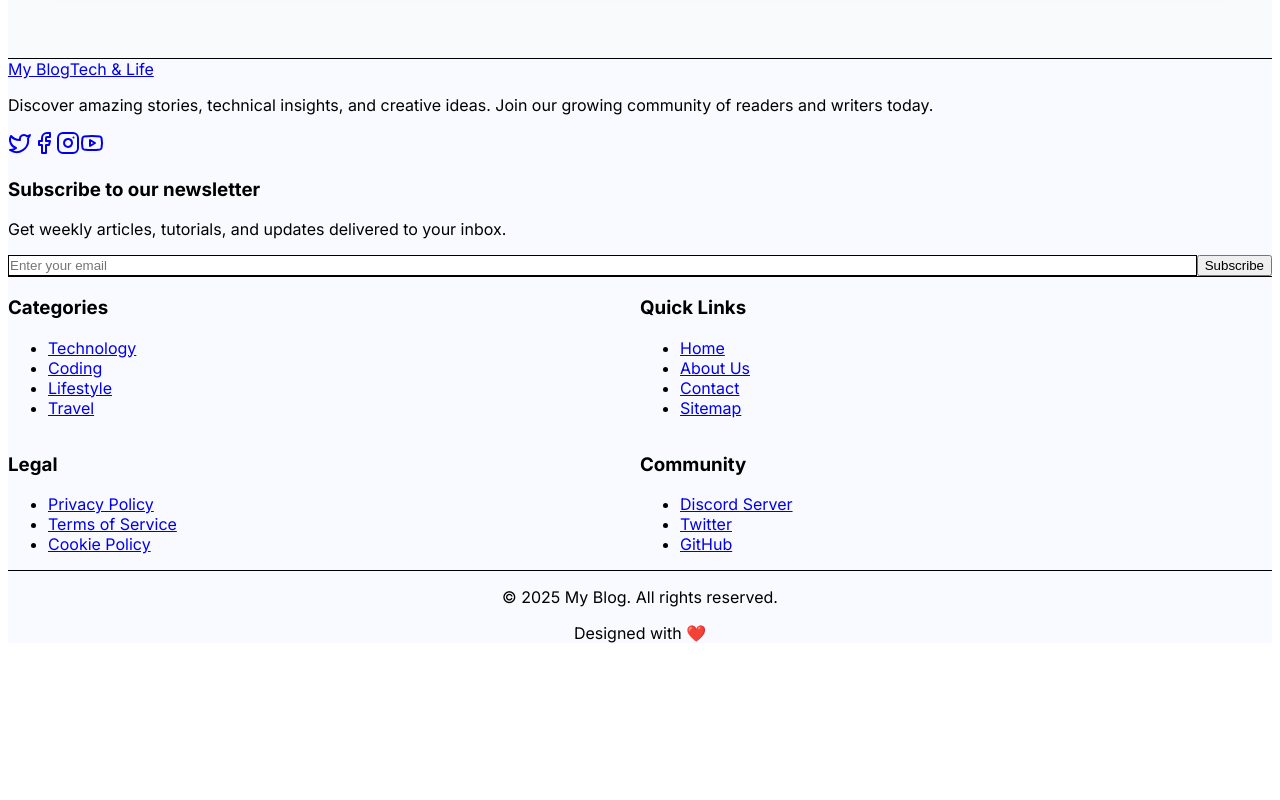
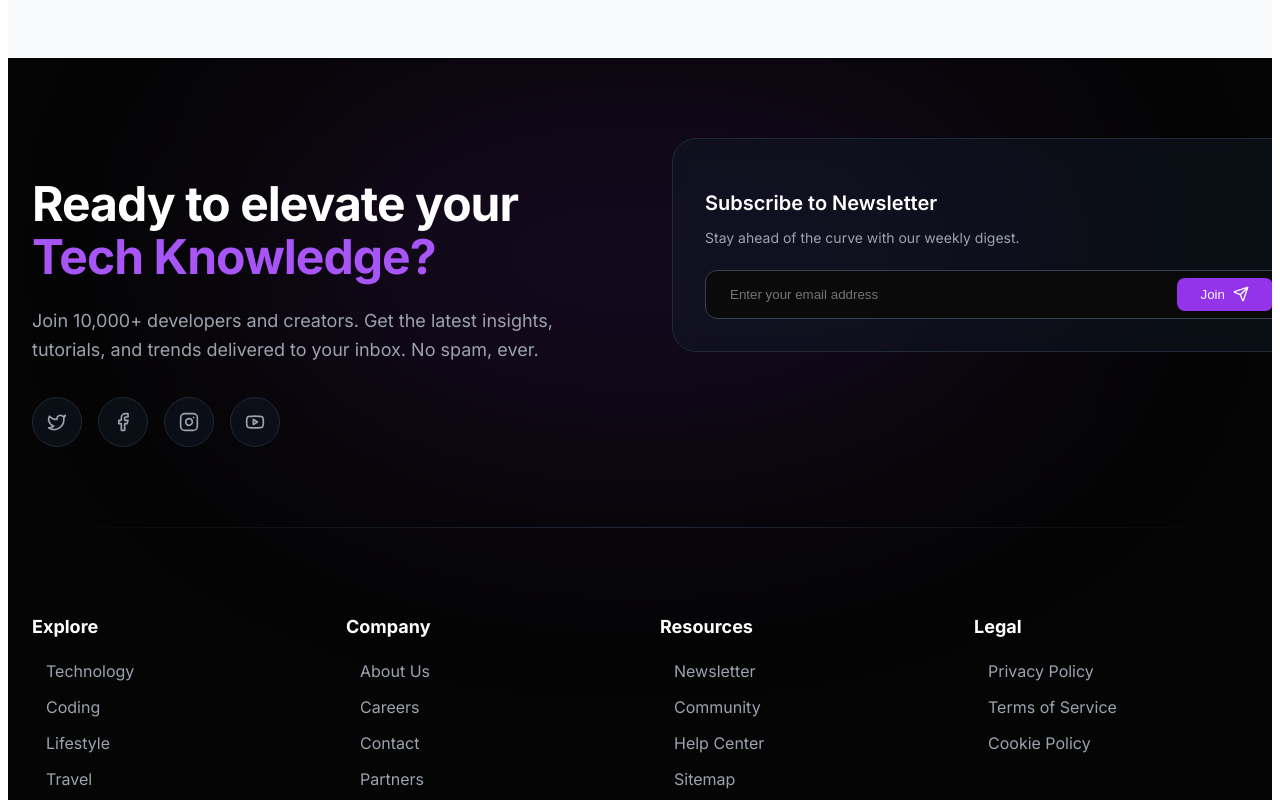
Before and after one commit to 2027cse55uttam-beep/Next_js_blog_roy, a Next.js app in the folder frontend/: page / in a window 1280 px wide. Shown: the part 1080-1880 px from the top of the page. Before the commit the page ends 1731 px from the top, so only its background shows below. Built offline with nearby package versions, Linux system fonts and the light colour scheme; no server answers.

Commit message:
Added premium Footer with CSS modules and animations

```diff
--- a/frontend/src/app/components/Footer.tsx
+++ b/frontend/src/app/components/Footer.tsx
@@ -1,165 +1,135 @@
 'use client';
 
 import Link from 'next/link';
-import { Facebook, Twitter, Instagram, Youtube } from 'lucide-react'; // Icons import
+import { Facebook, Twitter, Instagram, Youtube, Send } from 'lucide-react';
+import styles from './footer.module.css';
 
 export default function Footer() {
   const currentYear = new Date().getFullYear();
 
   return (
-    <footer className="relative bg-[#f9faff] overflow-hidden border-t border-gray-200">
-      <div className="mx-auto max-w-7xl px-4 sm:px-6 lg:px-8">
+    <footer className={styles.footer}>
 
-        {/* Top Section: Brand & Newsletter */}
-        <div className="grid grid-cols-1 gap-8 border-b border-gray-900/10 py-12 md:grid-cols-2 lg:py-16">
+      {/* Background Gradient Blob */}
+      <div className={styles.gradientBlob} />
 
-          {/* Brand & Description */}
-          <div>
-            <div className="flex items-center">
-              <Link href="/" className="flex items-center">
-                <span className="text-xl font-bold text-purple-600">My Blog</span>
-                <span className="ml-2 rounded-full bg-purple-100 px-2 py-0.5 text-xs font-medium text-purple-600">
-                  Tech & Life
-                </span>
-              </Link>
-            </div>
-            <p className="mt-4 max-w-md text-base text-gray-600">
-              Discover amazing stories, technical insights, and creative ideas.
-              Join our growing community of readers and writers today.
+      <div className={styles.container}>
+
+        {/* --- Top Section: CTA & Newsletter --- */}
+        <div className={styles.topSection}>
+
+          {/* Brand Promise */}
+          <div style={{ maxWidth: '36rem' }}>
+            <h2 className={styles.heading}>
+              Ready to elevate your <br />
+              <span className={styles.highlight}>Tech Knowledge?</span>
+            </h2>
+            <p className={styles.subHeading}>
+              Join 10,000+ developers and creators. Get the latest insights, tutorials, and trends delivered to your inbox. No spam, ever.
             </p>
 
-            {/* Social Icons */}
-            <div className="mt-6 flex space-x-6">
-              <a href="#" className="text-gray-500 hover:text-purple-600 transition">
-                <span className="sr-only">Twitter</span>
-                <Twitter className="h-6 w-6" />
+            {/* Socials */}
+            <div className={styles.socialWrapper}>
+              {[Twitter, Facebook, Instagram, Youtube].map((Icon, idx) => (
+                <a key={idx} href="#" className={styles.socialIcon}>
+                  <Icon size={20} />
                 </a>
-              <a href="#" className="text-gray-500 hover:text-purple-600 transition">
-                <span className="sr-only">Facebook</span>
-                <Facebook className="h-6 w-6" />
-              </a>
-              <a href="#" className="text-gray-500 hover:text-purple-600 transition">
-                <span className="sr-only">Instagram</span>
-                <Instagram className="h-6 w-6" />
-              </a>
-              <a href="#" className="text-gray-500 hover:text-purple-600 transition">
-                <span className="sr-only">YouTube</span>
-                <Youtube className="h-6 w-6" />
-              </a>
+              ))}
             </div>
           </div>
 
-          {/* Newsletter Form */}
-          <div className="md:ml-auto md:max-w-md w-full">
-            <h3 className="text-sm font-semibold text-gray-900">Subscribe to our newsletter</h3>
-            <p className="mt-2 text-sm text-gray-600">
-              Get weekly articles, tutorials, and updates delivered to your inbox.
-            </p>
-            <form className="mt-4" onSubmit={(e) => e.preventDefault()}>
-              <div className="flex gap-x-3">
-                <label htmlFor="email-address" className="sr-only">Email address</label>
+          {/* Newsletter Input */}
+          <div className={styles.newsletterBox}>
+            <h3 className={styles.boxTitle}>Subscribe to Newsletter</h3>
+            <p className={styles.boxDesc}>Stay ahead of the curve with our weekly digest.</p>
+
+            <form onSubmit={(e) => e.preventDefault()} className={styles.form}>
               <input
-                  id="email-address"
                 type="email"
-                  required
-                  className="min-w-0 flex-auto rounded-lg border-0 bg-white px-3.5 py-2 text-gray-900 shadow-sm ring-1 ring-inset ring-gray-300 focus:ring-2 focus:ring-inset focus:ring-purple-600 sm:text-sm sm:leading-6"
-                  placeholder="Enter your email"
+                placeholder="Enter your email address"
+                className={styles.input}
               />
-                <button
-                  type="submit"
-                  className="flex-none rounded-lg bg-purple-600 px-3.5 py-2.5 text-sm font-semibold text-white shadow-sm hover:bg-purple-500 focus-visible:outline focus-visible:outline-2 focus-visible:outline-offset-2 focus-visible:outline-purple-600 transition"
-                >
-                  Subscribe
+              <button type="submit" className={styles.subscribeBtn}>
+                Join <Send size={16} />
               </button>
-              </div>
             </form>
           </div>
         </div>
 
-        {/* Links Grid */}
-        <div className="grid grid-cols-2 gap-8 py-12 sm:grid-cols-3 md:grid-cols-4 lg:py-16">
+        {/* --- Divider --- */}
+        <div className={styles.divider} />
 
-          {/* Column 1: Categories */}
-          <div>
-            <h3 className="text-sm font-semibold text-gray-900">Categories</h3>
-            <ul role="list" className="mt-6 space-y-4">
-              <li>
-                <Link href="/category/technology" className="text-sm text-gray-600 hover:text-purple-600 transition">Technology</Link>
+        {/* --- Links Grid --- */}
+        <div className={styles.linksGrid}>
+          {[
+            {
+              title: "Explore",
+              links: [
+                { name: "Technology", href: "/category/technology" },
+                { name: "Coding", href: "/category/coding" },
+                { name: "Lifestyle", href: "/category/lifestyle" },
+                { name: "Travel", href: "/category/travel" },
+              ]
+            },
+            {
+              title: "Company",
+              links: [
+                { name: "About Us", href: "/about" },
+                { name: "Careers", href: "#" },
+                { name: "Contact", href: "/contact" },
+                { name: "Partners", href: "#" },
+              ]
+            },
+            {
+              title: "Resources",
+              links: [
+                { name: "Newsletter", href: "#" },
+                { name: "Community", href: "#" },
+                { name: "Help Center", href: "#" },
+                { name: "Sitemap", href: "/sitemap" },
+              ]
+            },
+            {
+              title: "Legal",
+              links: [
+                { name: "Privacy Policy", href: "/privacy" },
+                { name: "Terms of Service", href: "/terms" },
+                { name: "Cookie Policy", href: "/cookies" },
+              ]
+            }
+          ].map((column, idx) => (
+            <div key={idx}>
+              <h4 className={styles.colTitle}>{column.title}</h4>
+              <ul className={styles.linkList}>
+                {column.links.map((link, lIdx) => (
+                  <li key={lIdx}>
+                    <Link href={link.href} className={styles.linkItem}>
+                      <span className={styles.dot} />
+                      {link.name}
+                    </Link>
                   </li>
-              <li>
-                <Link href="/category/coding" className="text-sm text-gray-600 hover:text-purple-600 transition">Coding</Link>
-              </li>
-              <li>
-                <Link href="/category/lifestyle" className="text-sm text-gray-600 hover:text-purple-600 transition">Lifestyle</Link>
-              </li>
-              <li>
-                <Link href="/category/travel" className="text-sm text-gray-600 hover:text-purple-600 transition">Travel</Link>
-              </li>
+                ))}
               </ul>
             </div>
-
-          {/* Column 2: Quick Links */}
-          <div>
-            <h3 className="text-sm font-semibold text-gray-900">Quick Links</h3>
-            <ul role="list" className="mt-6 space-y-4">
-              <li>
-                <Link href="/" className="text-sm text-gray-600 hover:text-purple-600 transition">Home</Link>
-              </li>
-              <li>
-                <Link href="/about" className="text-sm text-gray-600 hover:text-purple-600 transition">About Us</Link>
-              </li>
-              <li>
-                <Link href="/contact" className="text-sm text-gray-600 hover:text-purple-600 transition">Contact</Link>
-              </li>
-              <li>
-                <Link href="/sitemap" className="text-sm text-gray-600 hover:text-purple-600 transition">Sitemap</Link>
-              </li>
-            </ul>
+          ))}
         </div>
 
-          {/* Column 3: Legal */}
-          <div>
-            <h3 className="text-sm font-semibold text-gray-900">Legal</h3>
-            <ul role="list" className="mt-6 space-y-4">
-              <li>
-                <Link href="/privacy" className="text-sm text-gray-600 hover:text-purple-600 transition">Privacy Policy</Link>
-              </li>
-              <li>
-                <Link href="/terms" className="text-sm text-gray-600 hover:text-purple-600 transition">Terms of Service</Link>
-              </li>
-              <li>
-                <Link href="/cookies" className="text-sm text-gray-600 hover:text-purple-600 transition">Cookie Policy</Link>
-              </li>
-            </ul>
+        {/* --- Bottom: Big Text & Copyright --- */}
+        <div className={styles.bottomBar}>
+          <p>&copy; {currentYear} My Blog. All rights reserved.</p>
+          <div className={styles.legalLinks}>
+            <a href="#" className={styles.legalLink}>Privacy</a>
+            <a href="#" className={styles.legalLink}>Terms</a>
+            <a href="#" className={styles.legalLink}>Cookies</a>
           </div>
-
-          {/* Column 4: Community */}
-          <div>
-            <h3 className="text-sm font-semibold text-gray-900">Community</h3>
-            <ul role="list" className="mt-6 space-y-4">
-              <li>
-                <a href="#" className="text-sm text-gray-600 hover:text-purple-600 transition">Discord Server</a>
-              </li>
-              <li>
-                <a href="#" className="text-sm text-gray-600 hover:text-purple-600 transition">Twitter</a>
-              </li>
-              <li>
-                <a href="#" className="text-sm text-gray-600 hover:text-purple-600 transition">GitHub</a>
-              </li>
-            </ul>
         </div>
       </div>
 
-        {/* Bottom Bar: Copyright */}
-        <div className="flex flex-col items-center border-t border-gray-900/10 py-8 sm:flex-row sm:justify-between">
-          <p className="text-sm text-gray-600">
-            &copy; {currentYear} My Blog. All rights reserved.
-          </p>
-          <div className="flex space-x-6 mt-4 sm:mt-0">
-             {/* Optional: Extra links or social icons repeated here */}
-             <span className="text-sm text-gray-400">Designed with ❤️</span>
-          </div>
-        </div>
+      {/* --- GIANT FOOTER TEXT --- */}
+      <div className={styles.giantTextContainer}>
+        <h1 className={styles.giantText}>
+          My Awesome Blog
+        </h1>
       </div>
     </footer>
   );
--- a/frontend/src/app/components/footer.module.css
+++ b/frontend/src/app/components/footer.module.css
@@ -1,213 +1,289 @@
-/* Footer Container */
+/* --- CONTAINER & LAYOUT --- */
 .footer {
-  background-color: #0f172a; /* Slate 900 */
-  color: #e2e8f0;
-  padding: 60px 20px 20px;
   position: relative;
+  background-color: #050505;
+  color: #ffffff;
   overflow: hidden;
-  border-top: 1px solid #1e293b;
+  padding-top: 5rem;
+  padding-bottom: 2.5rem;
+  font-family: 'Inter', sans-serif;
 }
 
 .container {
+  position: relative;
   max-width: 1280px;
   margin: 0 auto;
-  position: relative;
+  padding: 0 1.5rem;
   z-index: 10;
 }
 
-/* Grid Layout (Mobile First: 1 Column) */
-.grid {
+/* Background Blob */
+.gradientBlob {
+  position: absolute;
+  top: 0;
+  left: 50%;
+  transform: translateX(-50%);
+  width: 800px;
+  height: 400px;
+  background: rgba(88, 28, 135, 0.2); /* Purple-900 with opacity */
+  filter: blur(120px);
+  border-radius: 50%;
+  pointer-events: none;
+}
+
+/* --- TOP SECTION (CTA & NEWSLETTER) --- */
+.topSection {
   display: grid;
   grid-template-columns: 1fr;
-  gap: 40px;
-  margin-bottom: 60px;
+  gap: 3rem;
+  margin-bottom: 5rem;
+  align-items: flex-start;
 }
 
-/* Tablet: 2 Columns */
-@media (min-width: 768px) {
-  .grid {
-    grid-template-columns: repeat(2, 1fr);
+@media (min-width: 1024px) {
+  .topSection {
+    grid-template-columns: 1fr 1fr;
+    gap: 4rem;
   }
 }
 
-/* Desktop: 4 Columns (Brand bada, baaki chote) */
-@media (min-width: 1024px) {
-  .grid {
-    grid-template-columns: 1.5fr 1fr 1fr 1.5fr;
-  }
+/* Brand Promise */
+.heading {
+  font-size: 2.5rem;
+  font-weight: 700;
+  line-height: 1.1;
+  margin-bottom: 1.5rem;
+  letter-spacing: -0.02em;
 }
 
-/* Headings */
-.heading {
-  font-size: 1.25rem;
-  font-weight: 700;
-  margin-bottom: 1.5rem;
-  background: linear-gradient(to right, #60a5fa, #a78bfa);
-  -webkit-background-clip: text;
-  -webkit-text-fill-color: transparent;
-  display: inline-block;
+@media (min-width: 768px) {
+  .heading { font-size: 3rem; }
 }
 
-.text {
-  color: #94a3b8;
+.highlight {
+  color: #a855f7; /* Purple-500 */
+}
+
+.subHeading {
+  color: #9ca3af; /* Gray-400 */
+  font-size: 1.125rem;
+  margin-bottom: 2rem;
   line-height: 1.6;
-  font-size: 0.95rem;
+}
+
+/* Social Icons */
+.socialWrapper {
+  display: flex;
+  gap: 1rem;
+}
+
+.socialIcon {
+  display: flex;
+  align-items: center;
+  justify-content: center;
+  width: 3rem;
+  height: 3rem;
+  border-radius: 50%;
+  border: 1px solid #1f2937;
+  background: rgba(17, 24, 39, 0.5);
+  color: #9ca3af;
+  transition: all 0.3s ease;
+}
+
+.socialIcon:hover {
+  background: #9333ea; /* Purple-600 */
+  border-color: #9333ea;
+  color: white;
+  transform: scale(1.1);
+}
+
+/* Newsletter Box */
+.newsletterBox {
+  width: 100%;
+  background: rgba(17, 24, 39, 0.5);
+  backdrop-filter: blur(12px);
+  border: 1px solid #1f2937;
+  padding: 2rem;
+  border-radius: 1.5rem;
+}
+
+.boxTitle {
+  font-size: 1.25rem;
+  font-weight: 600;
+  margin-bottom: 0.5rem;
+}
+
+.boxDesc {
+  color: #9ca3af;
+  font-size: 0.875rem;
   margin-bottom: 1.5rem;
 }
 
-/* Links List */
-.linksList {
-  list-style: none;
-  padding: 0;
-  margin: 0;
-}
-
-.linkItem {
-  margin-bottom: 0.75rem;
-}
-
-.link {
-  text-decoration: none;
-  color: #94a3b8;
-  font-size: 0.95rem;
-  transition: all 0.3s ease;
-  display: inline-flex;
-  align-items: center;
-  gap: 8px;
-}
-
-.link:hover {
-  color: #fff;
-  transform: translateX(5px); /* Slide Effect */
-}
-
-/* Social Icons */
-.socialLinks {
-  display: flex;
-  gap: 15px;
-}
-
-.socialIcon {
-  width: 40px;
-  height: 40px;
-  background-color: #1e293b;
-  border-radius: 50%;
-  display: flex;
-  align-items: center;
-  justify-content: center;
-  color: #fff;
-  transition: all 0.3s ease;
-  border: 1px solid #334155;
-}
-
-.socialIcon:hover {
-  background-color: #3b82f6;
-  transform: translateY(-3px) rotate(10deg); /* Float & Rotate Effect */
-  box-shadow: 0 4px 12px rgba(59, 130, 246, 0.5);
-  border-color: #3b82f6;
-}
-
-/* Newsletter Form */
 .form {
-  display: flex;
-  flex-direction: column;
-  gap: 10px;
+  position: relative;
 }
 
 .input {
   width: 100%;
-  padding: 12px 15px;
-  border-radius: 8px;
-  background-color: #1e293b;
-  border: 1px solid #334155;
+  background-color: #0a0a0a;
+  border: 1px solid #374151;
   color: white;
+  padding: 1rem 1.5rem;
+  border-radius: 0.75rem;
   outline: none;
-  transition: border-color 0.3s;
+  transition: all 0.3s;
 }
 
 .input:focus {
-  border-color: #60a5fa;
+  border-color: #a855f7;
+  box-shadow: 0 0 0 1px #a855f7;
 }
 
-.button {
-  padding: 12px;
-  border-radius: 8px;
+.subscribeBtn {
+  position: absolute;
+  right: 0.5rem;
+  top: 0.5rem;
+  bottom: 0.5rem;
+  background-color: #9333ea;
+  color: white;
+  padding: 0 1.5rem;
+  border-radius: 0.5rem;
+  font-weight: 500;
   border: none;
-  background: linear-gradient(135deg, #2563eb, #7c3aed);
-  color: white;
-  font-weight: 600;
   cursor: pointer;
-  transition: transform 0.2s;
+  display: flex;
+  align-items: center;
+  gap: 0.5rem;
+  transition: all 0.2s;
 }
 
-.button:hover {
-  transform: scale(1.02);
-  opacity: 0.95;
+.subscribeBtn:hover {
+  background-color: #a855f7;
+  transform: scale(1.05);
 }
 
-/* Bottom Bar */
+.subscribeBtn:active {
+  transform: scale(0.95);
+}
+
+/* --- LINKS SECTION --- */
+.divider {
+  width: 100%;
+  height: 1px;
+  background: linear-gradient(to right, transparent, #1f2937, transparent);
+  margin-bottom: 4rem;
+}
+
+.linksGrid {
+  display: grid;
+  grid-template-columns: 1fr 1fr; /* 2 cols on mobile */
+  gap: 2.5rem;
+  margin-bottom: 5rem;
+}
+
+@media (min-width: 768px) {
+  .linksGrid {
+    grid-template-columns: repeat(4, 1fr); /* 4 cols on desktop */
+  }
+}
+
+.colTitle {
+  color: white;
+  font-weight: 700;
+  font-size: 1.125rem;
+  margin-bottom: 1.5rem;
+}
+
+.linkList {
+  list-style: none;
+  padding: 0;
+  margin: 0;
+  display: flex;
+  flex-direction: column;
+  gap: 1rem;
+}
+
+.linkItem {
+  display: flex;
+  align-items: center;
+  gap: 0.5rem;
+  color: #9ca3af;
+  text-decoration: none;
+  transition: all 0.3s ease;
+}
+
+.linkItem:hover {
+  color: #c084fc; /* Light purple */
+  transform: translateX(8px); /* Slide effect */
+}
+
+.dot {
+  width: 6px;
+  height: 6px;
+  border-radius: 50%;
+  background-color: #9333ea;
+  opacity: 0;
+  transition: opacity 0.3s;
+}
+
+.linkItem:hover .dot {
+  opacity: 1;
+}
+
+/* --- FOOTER BOTTOM --- */
 .bottomBar {
-  border-top: 1px solid #1e293b;
-  padding-top: 30px;
   display: flex;
   flex-direction: column;
   align-items: center;
-  text-align: center;
-  gap: 20px;
-  color: #64748b;
-  font-size: 0.9rem;
+  justify-content: space-between;
+  padding-top: 2rem;
+  border-top: 1px solid #111827;
+  color: #6b7280;
+  font-size: 0.875rem;
 }
 
 @media (min-width: 768px) {
   .bottomBar {
     flex-direction: row;
-    justify-content: space-between;
-    text-align: left;
   }
 }
 
 .legalLinks {
   display: flex;
-  gap: 20px;
+  gap: 1.5rem;
+  margin-top: 1rem;
+}
+
+@media (min-width: 768px) {
+  .legalLinks { margin-top: 0; }
 }
 
 .legalLink {
-  color: #64748b;
+  color: #6b7280;
   text-decoration: none;
   transition: color 0.2s;
 }
 
 .legalLink:hover {
-  color: #e2e8f0;
+  color: white;
 }
 
-/* Background Animation (Blobs) */
-.blob1, .blob2 {
-  position: absolute;
-  width: 300px;
-  height: 300px;
-  border-radius: 50%;
-  filter: blur(80px);
-  opacity: 0.15;
-  z-index: 1;
+/* --- GIANT TEXT --- */
+.giantTextContainer {
+  width: 100%;
+  overflow: hidden;
+  user-select: none;
   pointer-events: none;
+  opacity: 0.1;
+  line-height: 1;
 }
 
-.blob1 {
-  background-color: #3b82f6;
-  top: -100px;
-  left: -100px;
-  animation: float 10s infinite alternate;
+.giantText {
+  font-size: 12vw;
+  font-weight: 900;
+  text-align: center;
+  color: white;
+  text-transform: uppercase;
+  letter-spacing: -0.05em;
+  transform: translateY(2.5rem);
 }
-
-.blob2 {
-  background-color: #a855f7;
-  bottom: -50px;
-  right: -50px;
-  animation: float 8s infinite alternate-reverse;
-}
-
-@keyframes float {
-  0% { transform: translate(0, 0); }
-  100% { transform: translate(30px, 30px); }
-}
```
Lines whose indentation alone changed are shown as unchanged.
